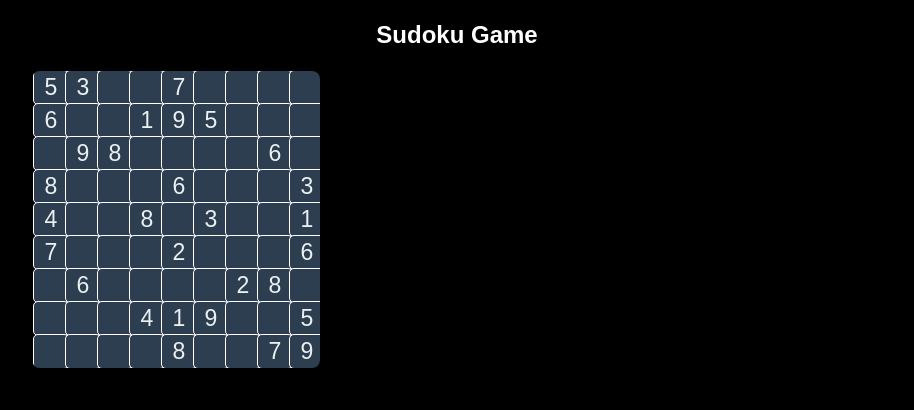
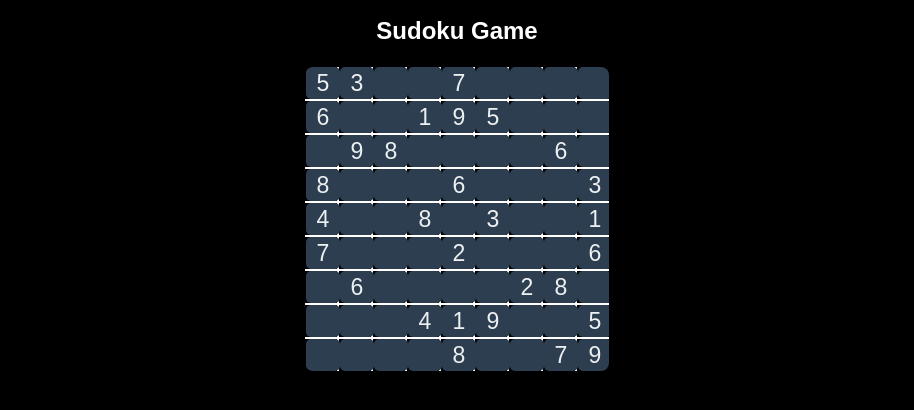
Before and after one commit to alexhleb93/websitesAI, a plain HTML site: page index.html in a window 1280 px wide. Shown: the part 272-682 px from the top of the page, without its empty margins (183-1097 px from the left). Drawn offline with Linux system fonts and the light colour scheme.

Commit message:
Update index.html

```diff
--- a/index.html
+++ b/index.html
@@ -39,6 +39,7 @@
             border: 2px solid white;
             border-radius: 10px;
             overflow: hidden;
+            margin: auto; /* Center the table */
         }
 
         td {
@@ -48,6 +49,8 @@
             font-size: 1.2em;
             cursor: pointer;
             user-select: none;
+            border: 1px solid white;
+            border-radius: 5px;
         }
 
         input {
@@ -58,8 +61,16 @@
             font-size: 1.2em;
             background-color: #2c3e50; /* Background color */
             color: #ecf0f1; /* Text color */
-            border: 1px solid white;
             border-radius: 5px;
+        }
+
+        /* Add thicker lines to divide cells into groups of 9 */
+        td:nth-child(3n), td:nth-child(3n+1), td:nth-child(3n+2) {
+            border-right: 2px solid white;
+        }
+
+        tr:nth-child(3n), tr:nth-child(3n+1), tr:nth-child(3n+2) td {
+            border-bottom: 2px solid white;
         }
     </style>
 </head>
```
